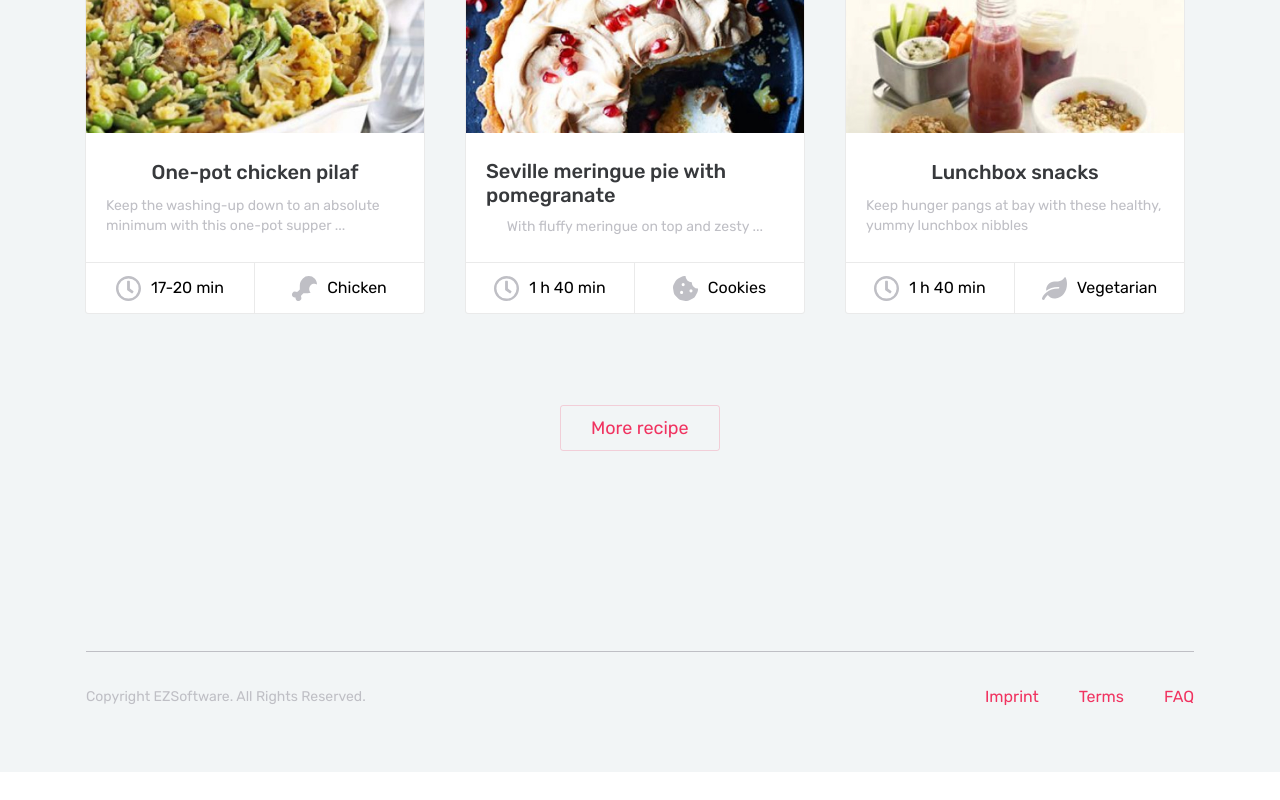
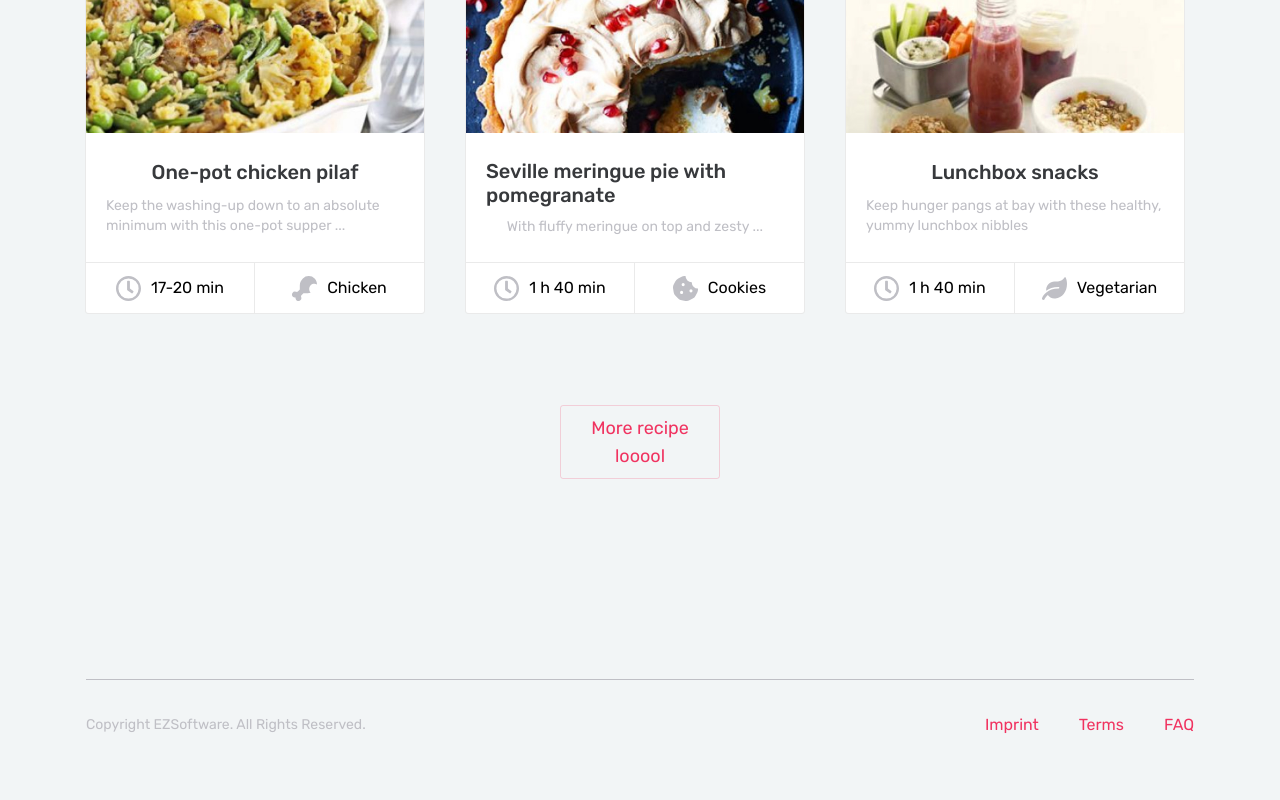
Before and after one commit to YuraKolesnikov/ez-recipe, a Vue app: page / in a window 1280 px wide. Shown: the part 683-1483 px from the top of the page. Before the commit the page ends 1455 px from the top, so only its background shows below. Built offline with nearby package versions, Linux system fonts and the light colour scheme.

Commit message:
Fixed checkbox bug

```diff
--- a/src/assets/scss/_nav.scss
+++ b/src/assets/scss/_nav.scss
@@ -58,6 +58,7 @@
     -webkit-appearance: none;
     -moz-appearance: none;
     appearance: none;
+    display: none;
   }
   .navbar__checkbox-hidden:checked + .navbar__label .navbar__link {
     color: $accent;
--- a/src/views/Home.vue
+++ b/src/views/Home.vue
@@ -7,7 +7,6 @@
       :deleteCallback="removeFromFavorites"
       @filterDishes="filterDishes"
     />
-
     <div class="products">
       <div class="products__wrapper">
         <div class="container">
@@ -24,7 +23,7 @@
             </div>
           </transition-group>
         <div class="button-wrap">
-          <button class="btn">More recipe</button>
+          <button class="btn">More recipe looool</button>
         </div>
       </div>
       </div>
```
